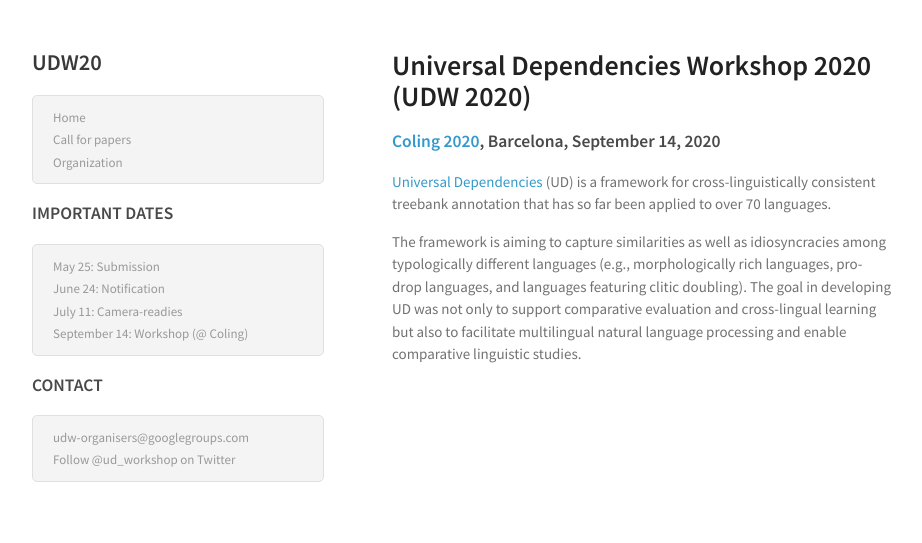
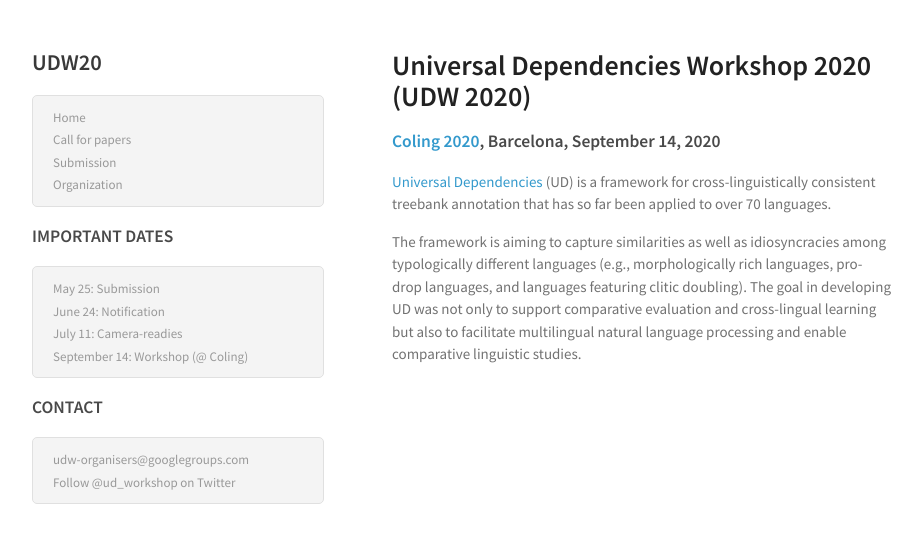
Before and after one commit to UniversalDependencies/udw21, a Jekyll site: the page built from index.md, in a window 1280 px wide. Shown: the top 543 px of the page, without its empty margins (178-1100 px from the left). Built offline with Jekyll 4.4.1, drawn with Linux system fonts in a browser that asks for light colours.

Commit message:
Added link to submission page

```diff
--- a/_includes/header.html
+++ b/_includes/header.html
@@ -3,7 +3,7 @@
 <ul>
     <li><a class="page-link" href="/udw20/">Home</a></li>
     <li><a class="page-link" href="/udw20/cfp.html">Call for papers</a></li>
-    <!-- <li><a class="page-link" href="/udw20/submission.html">Submission</a></li> -->
+    <li><a class="page-link" href="/udw20/submission.html">Submission</a></li>
     <!-- <li><a class="page-link" href="/udw20/registration.html">Registration</a></li> -->
     <!-- <li><a class="page-link" href="/udw20/program.html">Program</a></li> -->
     <li><a class="page-link" href="/udw20/organization.html">Organization</a></li>
```
